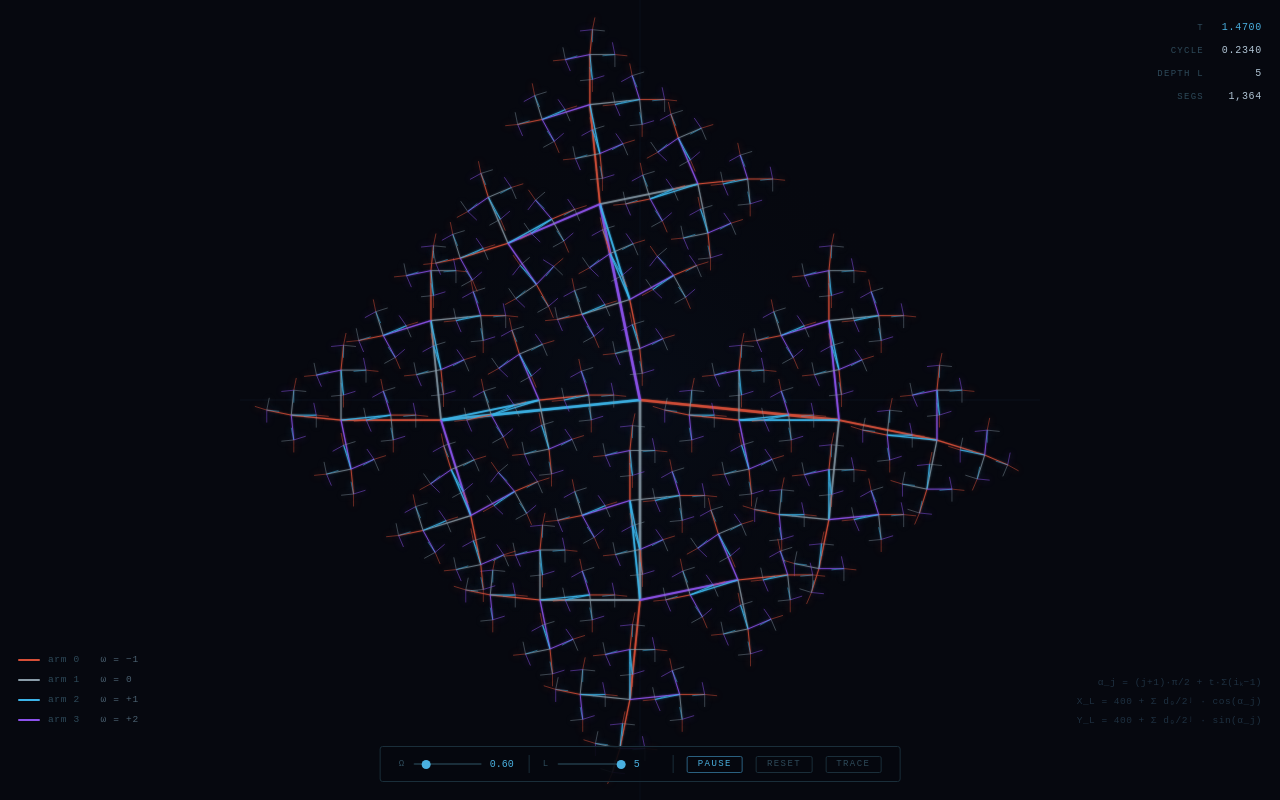
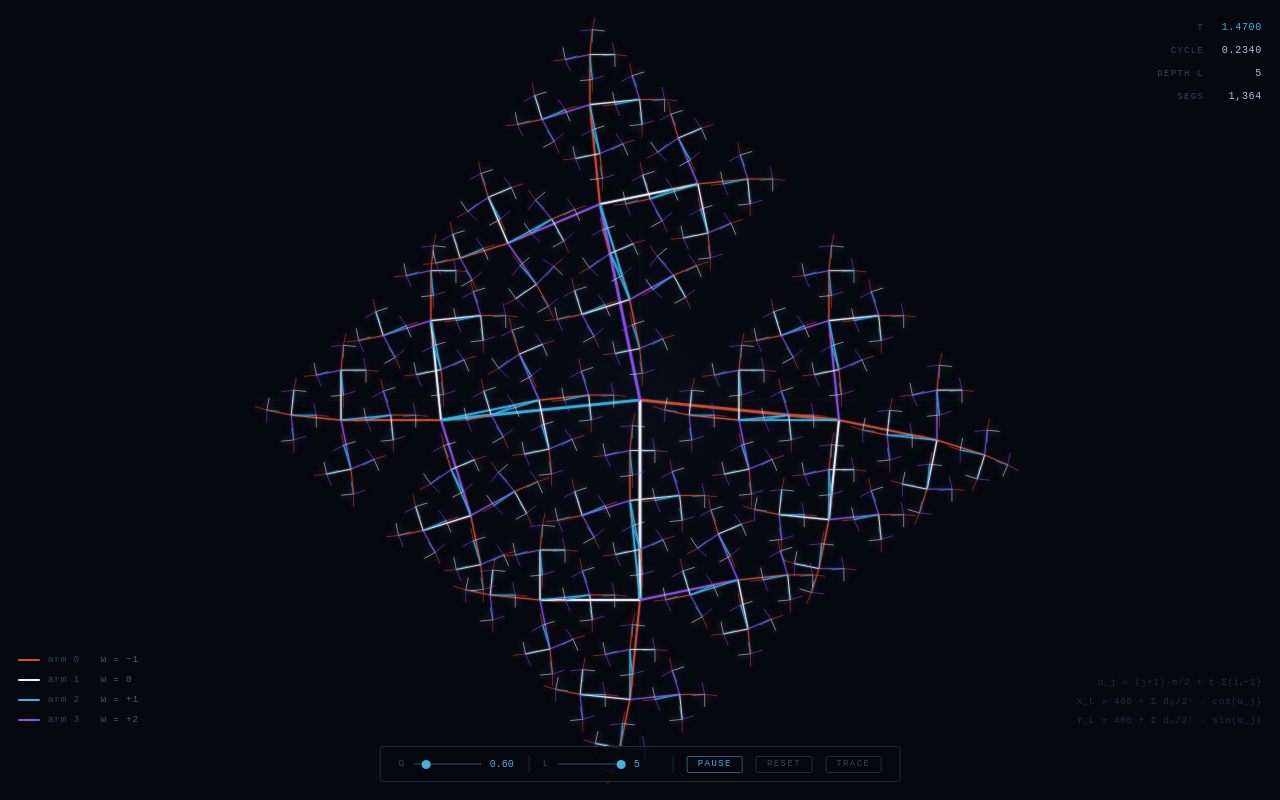
Before and after one commit to CylicAmp/CylicAmp, a plain HTML site: page rotor_animation.html in a window 1280 px wide. Drawn offline with Linux system fonts and the light colour scheme; animation ran at ten frames a second.

Commit message:
Make fixed arm (ω=0) visible: white instead of grey
Arm 1 (ω=0) was rgba(138,156,168,0.75) — low contrast on the dark ground,
and stacks in a single stationary direction so it disappeared visually.
Changed to rgba(240,242,255,0.93): near-white, clearly distinct from the
three animated arms. Updated legend swatch to match.

Co-Authored-By: Claude Sonnet 4.6 <noreply@anthropic.com>
Claude-Session: https://claude.ai/code/session_01Km28W4mnsqabQahvMZU2Wz

```diff
--- a/rotor_animation.html
+++ b/rotor_animation.html
@@ -144,7 +144,7 @@ button.on    { color: #4ab0e0; border-color: #2a6080; }
 
 <div id="legend">
   <div class="leg-row"><span class="leg-swatch" style="background:#d64f38"></span><span class="leg-label">arm 0 &nbsp;</span><span class="leg-val">ω = −1</span></div>
-  <div class="leg-row"><span class="leg-swatch" style="background:#8a9ca8"></span><span class="leg-label">arm 1 &nbsp;</span><span class="leg-val">ω =  0</span></div>
+  <div class="leg-row"><span class="leg-swatch" style="background:#eff0ff"></span><span class="leg-label">arm 1 &nbsp;</span><span class="leg-val">ω =  0</span></div>
   <div class="leg-row"><span class="leg-swatch" style="background:#3cb4e8"></span><span class="leg-label">arm 2 &nbsp;</span><span class="leg-val">ω = +1</span></div>
   <div class="leg-row"><span class="leg-swatch" style="background:#8c52ec"></span><span class="leg-label">arm 3 &nbsp;</span><span class="leg-val">ω = +2</span></div>
 </div>
@@ -196,7 +196,7 @@ let trail = [];
 //   arm 3 → ω = +2  (fast prograde)
 const ARM_COLOR = [
   'rgba(214, 79, 56, 0.88)',   // ω=−1: red-orange
-  'rgba(138,156,168, 0.75)',   // ω= 0: cool grey
+  'rgba(240,242,255, 0.93)',   // ω= 0: white (stationary axis)
   'rgba( 60,180,232, 0.88)',   // ω=+1: cyan
   'rgba(140, 82,236, 0.88)',   // ω=+2: violet
 ];
```
